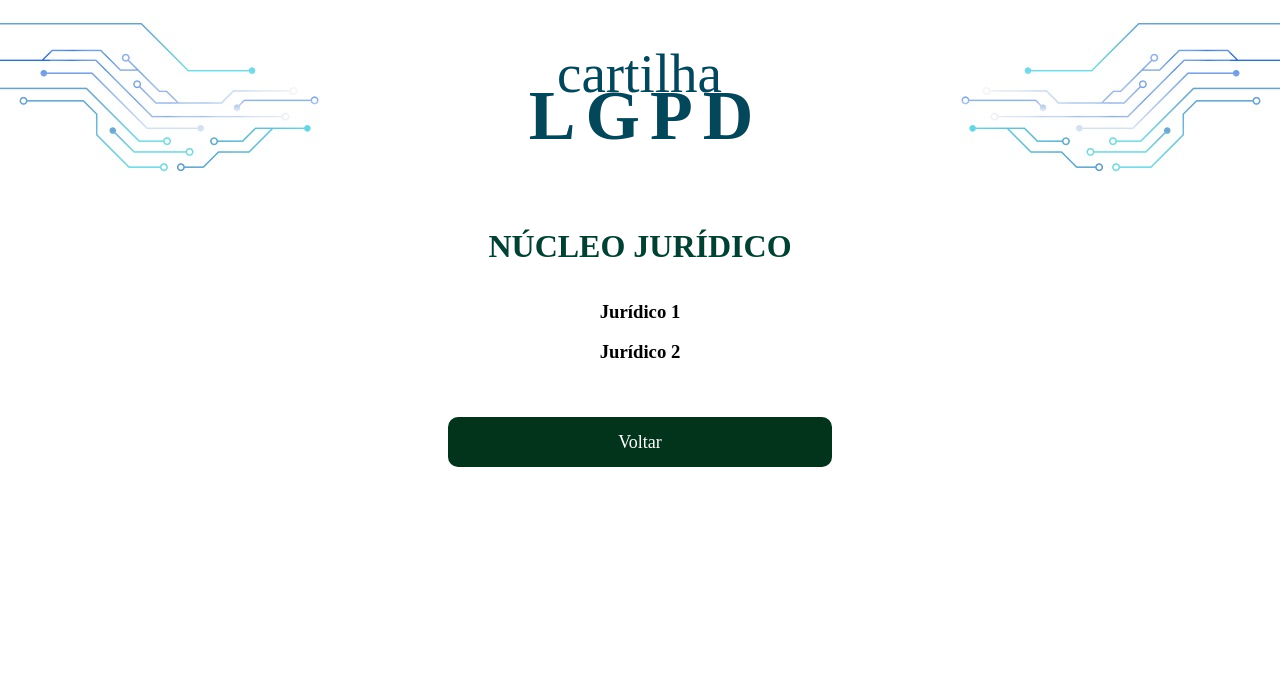
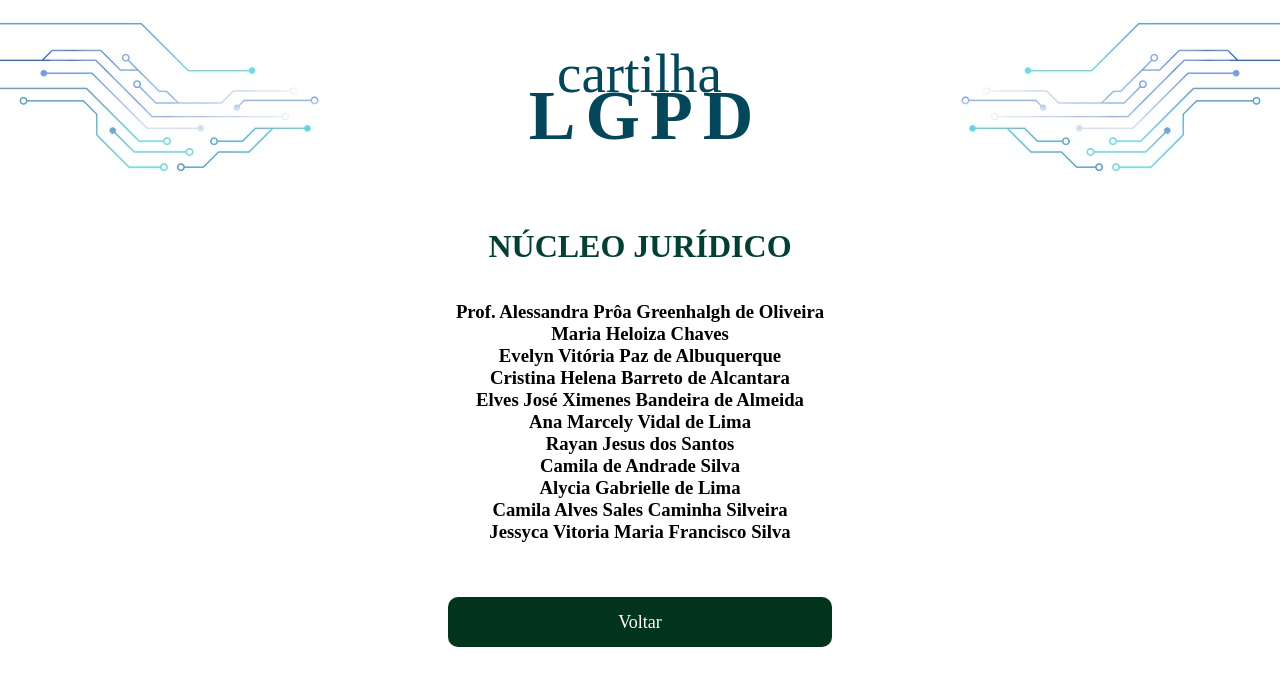
Before and after one commit to labtdunifbv/labtdunifbv.github.io, a React (Create React App) app in the folder front-end/: page /direito in a window 1280 px wide. Shown: the top 686 px of the page. Built offline with nearby package versions, Linux system fonts and the light colour scheme.

Commit message:
atualizacao nucleo juridico

```diff
--- a/front-end/src/pages/About/Direito.js
+++ b/front-end/src/pages/About/Direito.js
@@ -14,9 +14,39 @@ function Direito() {
             <h1>NÚCLEO JURÍDICO</h1>
             <br></br>
             <br></br>
-            <h3>Jurídico 1</h3>
-            <br></br>
-            <h3>Jurídico 2</h3>
+            <h3>
+            Prof. Alessandra Prôa Greenhalgh de Oliveira
+            </h3>
+            <h3>
+            Maria Heloiza Chaves
+            </h3>
+            <h3>
+            Evelyn Vitória Paz de Albuquerque
+            </h3>
+            <h3>
+            Cristina Helena Barreto de Alcantara
+            </h3>
+            <h3>
+            Elves José Ximenes Bandeira de Almeida
+            </h3>
+            <h3>
+            Ana Marcely Vidal de Lima
+            </h3>
+            <h3>
+            Rayan Jesus dos Santos
+            </h3>
+            <h3>
+            Camila de Andrade Silva
+            </h3>
+            <h3>
+            Alycia Gabrielle de Lima
+            </h3>
+            <h3>
+            Camila Alves Sales Caminha Silveira
+            </h3>
+            <h3>
+            Jessyca Vitoria Maria Francisco Silva
+            </h3>
             <br></br>
             <br></br>
             <br></br>
```
